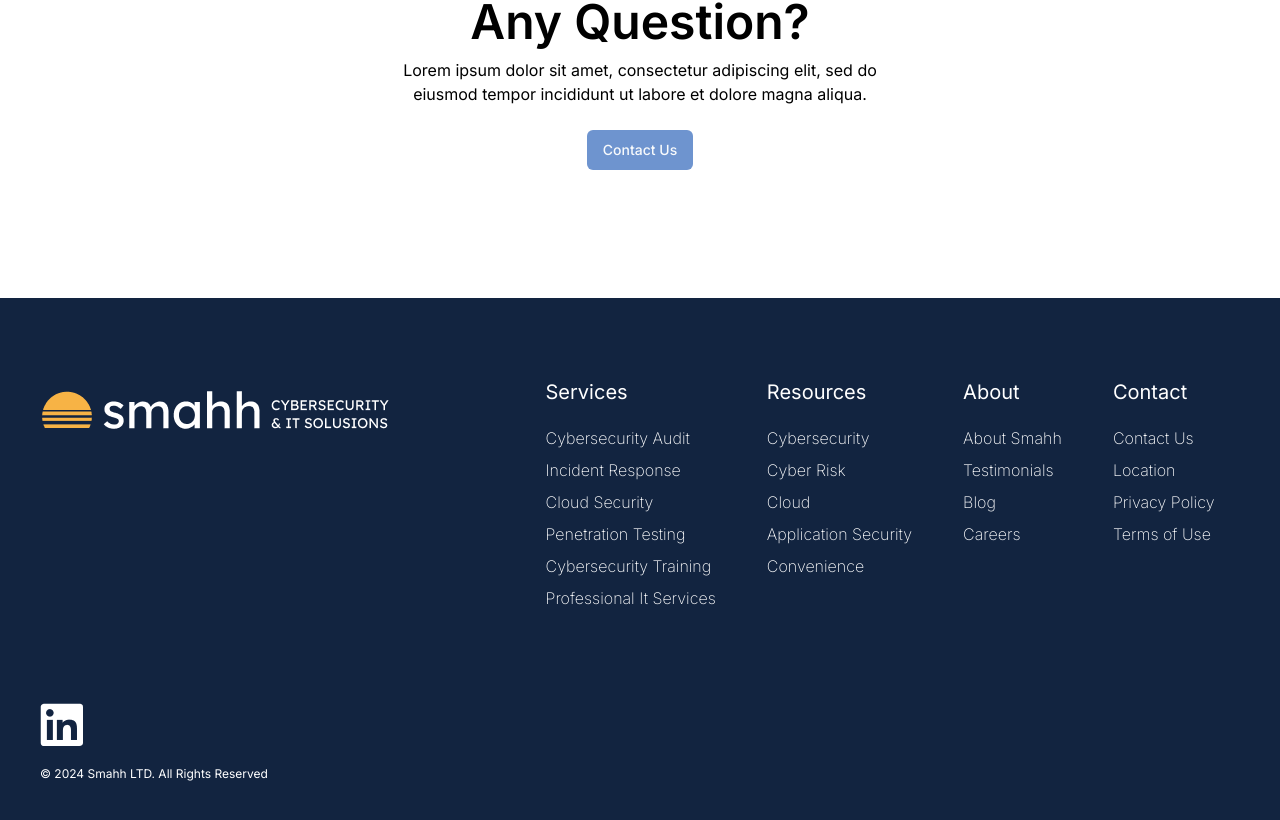
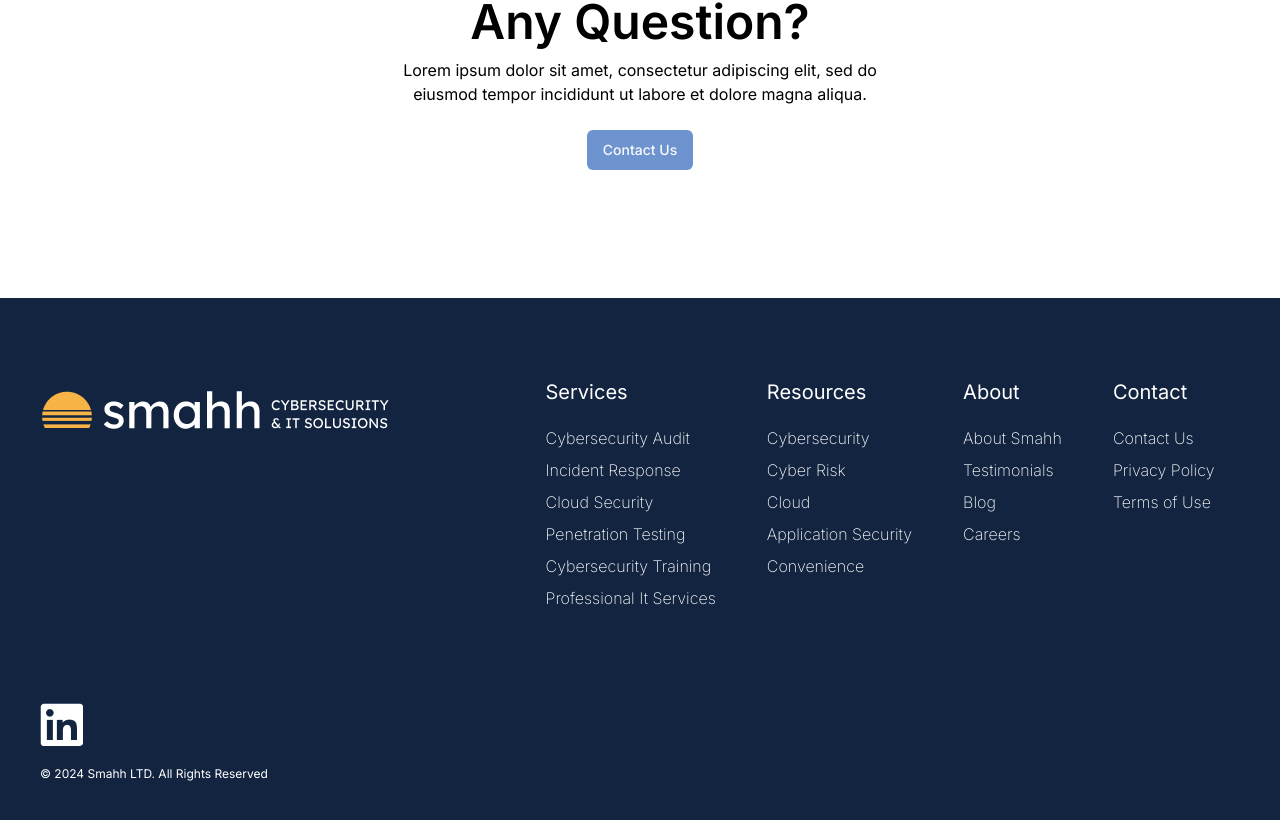
Before and after one commit to shaheensystems/smahhWebtaz, a Next.js app: page / in a window 1280 px wide. Shown: the part 5429-6249 px from the top of the page. Built offline with nearby package versions, Linux system fonts and the light colour scheme.

Commit message:
delete location

```diff
--- a/data/data.ts
+++ b/data/data.ts
@@ -131,11 +131,6 @@
         href: "/contact",
       },
       {
-        title: "Location",
-        subTitle: "Lorem ipsum dolor sit amet, consectetur adipiscing elit, sed do eiusmod tempor incididunt ut labore et dolore magna aliqua.",
-        href: "/contact"
-      },
-      {
         title: "Privacy Policy",
         subTitle: "Lorem ipsum dolor sit amet, consectetur adipiscing elit, sed do eiusmod tempor incididunt ut labore et dolore magna aliqua.",
         href: "/privacy",
```
